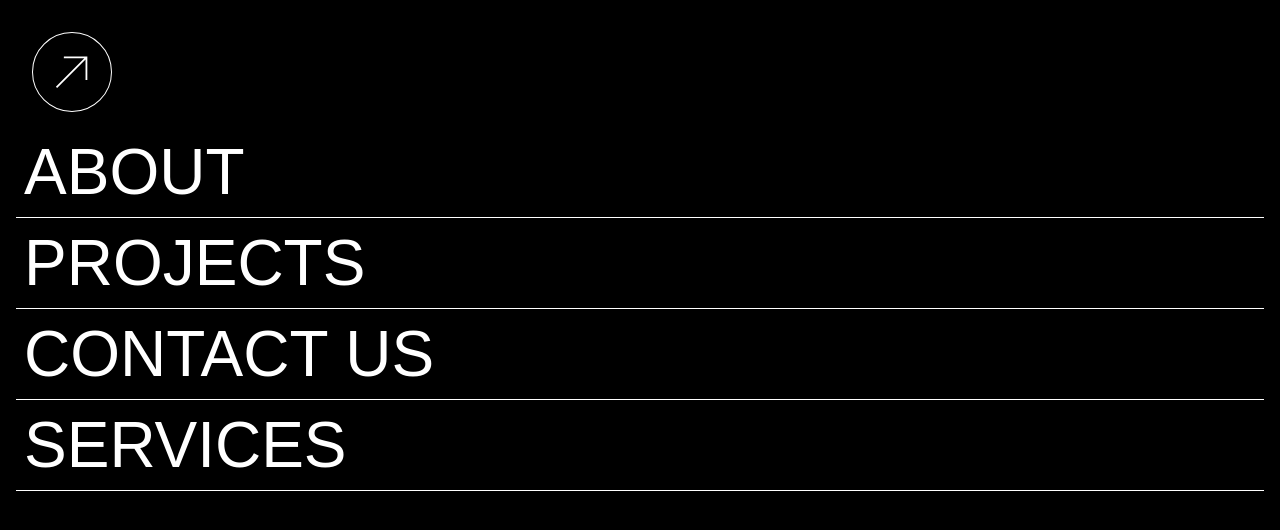
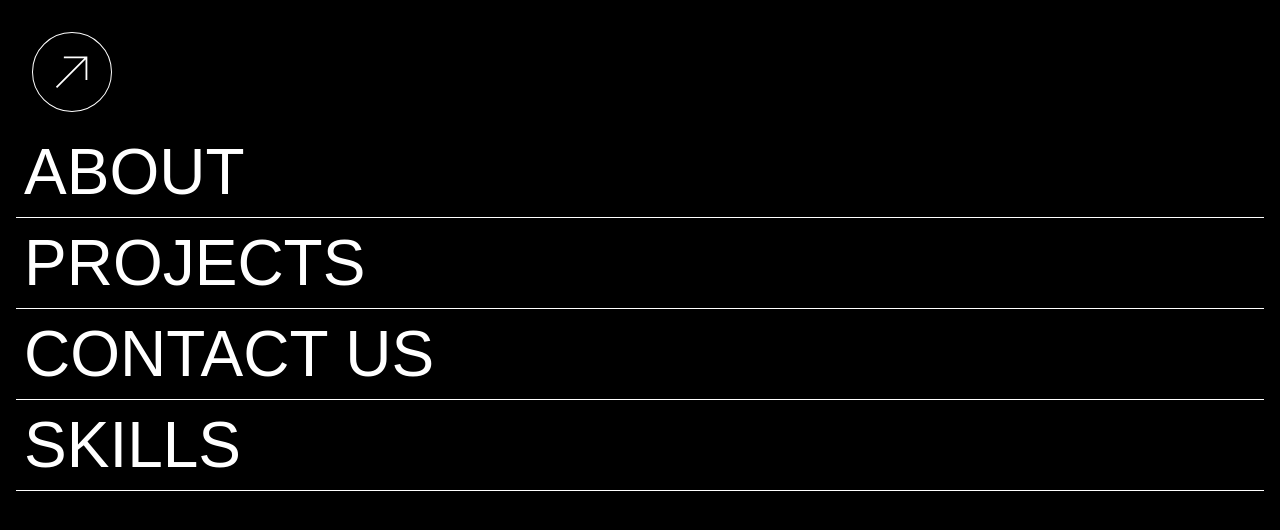
Before and after one commit to 5ohail/portfolioNew, a React (Vite) app: page / in a window 1280 px wide. Both pictures are taken after a click on the picture 1220 px from the left and 52 px from the top of the page. Shown: the top 530 px of the page. Built offline with nearby package versions, Linux system fonts and the light colour scheme.

Commit message:
added some navBar features

```diff
--- a/src/App.css
+++ b/src/App.css
@@ -64,9 +64,8 @@ nav .logo{
     z-index: 1;
 
 }
-.toggleMenu .item1 a,.toggleMenu .item2 a{
+.toggleMenu .item1 p,.toggleMenu .item2 p{
     color: #fff;
-    text-decoration: none;
     z-index: 10;
     transition: 0.4s ease;
 }
@@ -85,7 +84,7 @@ nav .logo{
 .toggleMenu .item1:hover::before,.toggleMenu .item2:hover::before{
     left: 0vw;
 }
-.toggleMenu .item1:hover a,.toggleMenu .item2:hover a{
+.toggleMenu .item1:hover p,.toggleMenu .item2:hover p{
     color: #000;
 
 }
--- a/src/Pages/Home.jsx
+++ b/src/Pages/Home.jsx
@@ -10,6 +10,8 @@ const Home = () => {
   const homeRef = useRef();
   const infoRef = useRef();
   const aboutRef = useRef();
+  const skillRef = useRef();
+  const contRef = useRef();
   const [prod1, setProd1] = useState(false);
   const [prod2, setProd2] = useState(false);
   const [prod3, setProd3] = useState(false);
@@ -168,7 +170,7 @@ const Home = () => {
 
   return (
     <>
-      <Navbar />
+      <Navbar scrollTo={{ aboutRef, contRef, homeRef, infoRef,skillRef }}/>
       <div ref={homeRef} className="home">
         <div className="img-container">
           <img src="/me.jpg" alt="" className="me" />
@@ -230,7 +232,7 @@ const Home = () => {
           </div>
         </div>
       </div>
-      <div className="home-services">
+      <div ref={skillRef}className="home-services">
         <h2>My Skills</h2>
         <div className="home-services-item">
           <span>01</span>
@@ -274,7 +276,7 @@ const Home = () => {
           <img src="/me.jpg" alt="me" />
         </div>
       </div>
-      <div className="home-services">
+      <div ref={contRef} className="home-services">
         <h2>Let's Connect</h2>
         <div
           className="home-services-item"
--- a/src/components/Navbar.jsx
+++ b/src/components/Navbar.jsx
@@ -3,10 +3,12 @@ import gsap from "gsap";
 import { useGSAP } from "@gsap/react";
 import { Link } from "react-router-dom";
 
-const Navbar = () => {
+const Navbar = ({scrollTo}) => {
   const navRef = useRef();
   const [toggleMenu, setToggleMenu] = useState(true);
-
+  const scrollToSection = (ref) => {
+    ref.current?.scrollIntoView({ behavior: 'smooth' });
+  };
   useEffect(() => {
     const ctx = gsap.context(() => {
       if (!toggleMenu) {
@@ -49,20 +51,13 @@ const Navbar = () => {
         </>
       ) : (
         <div className="toggleMenu">
-          <img src="/Arrow.svg" alt="arrow" onClick={toggle} />
-          <div className="item1">
-            <Link to="/about">ABOUT</Link>
-          </div>
-          <div className="item2">
-            <Link to="/project">PROJECTS</Link>
-          </div>
-          <div className="item1">
-            <Link to="/contact">CONTACT US</Link>
-          </div>
-          <div className="item2">
-            <Link to="/services">SERVICES</Link>
-          </div>
-        </div>
+  <img src="/Arrow.svg" alt="arrow" onClick={toggle} />
+  <div className="item1" onClick={() => scrollToSection(scrollTo.aboutRef)}><p>ABOUT</p></div>
+  <div className="item2"onClick={()=>scrollToSection(scrollTo.infoRef)}><p>PROJECTS</p></div>
+  <div className="item1" onClick={() => scrollToSection(scrollTo.contRef)}><p>CONTACT US</p></div>
+  <div className="item2" onClick={()=> scrollToSection(scrollTo.skillRef)}><p>SKILLS</p></div>
+</div>
+
       )}
     </nav>
   );
```
